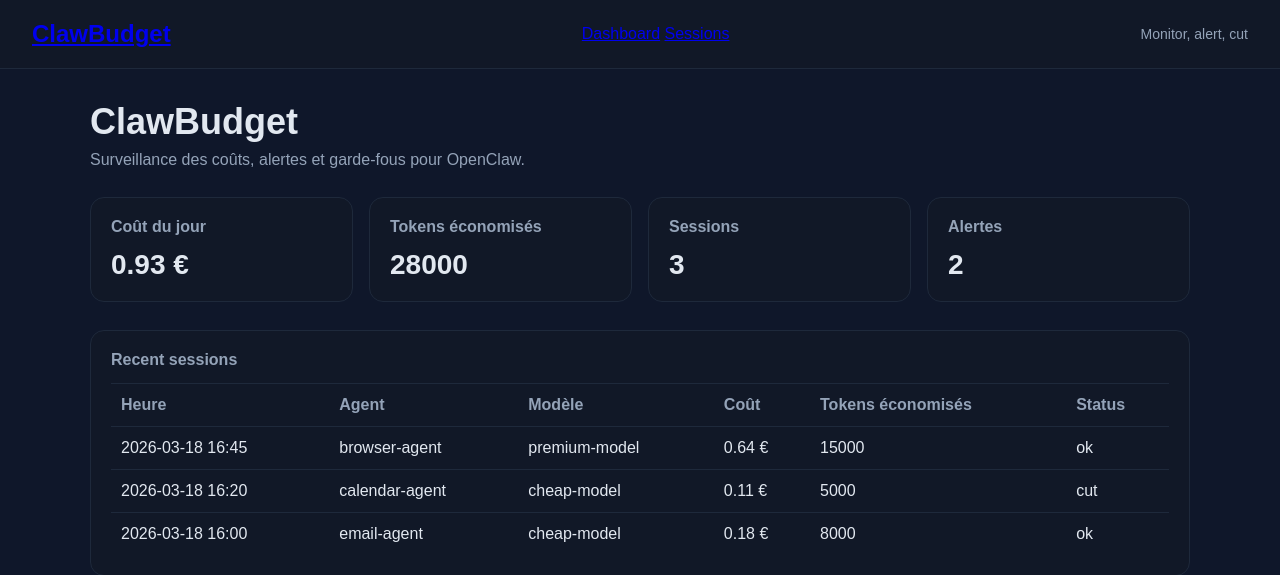
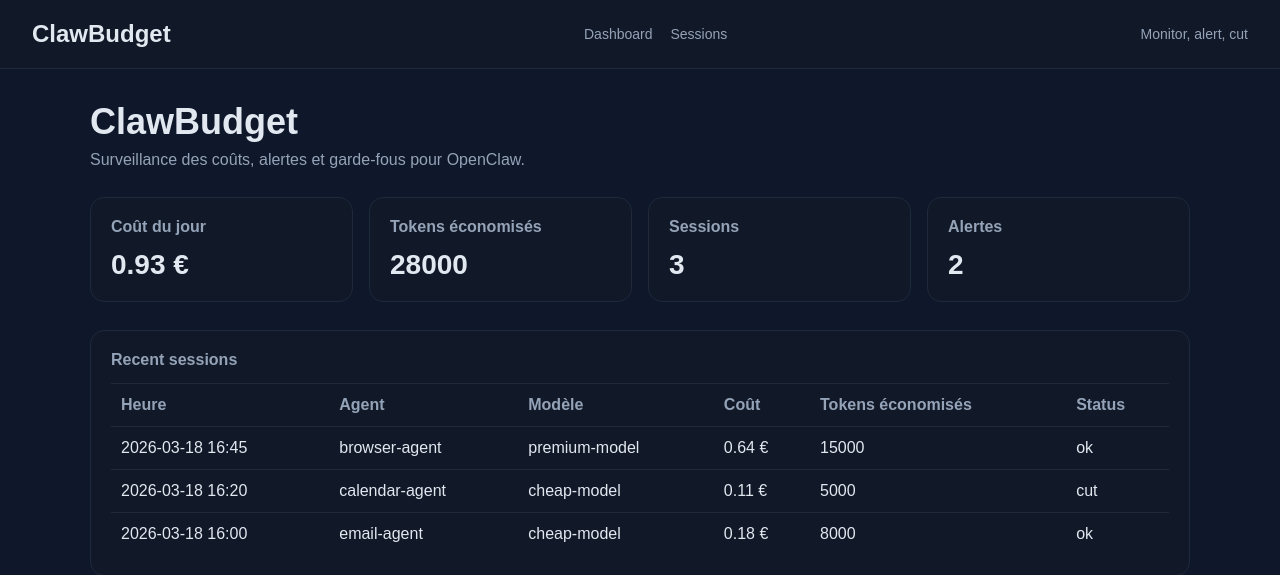
Before and after one commit to ravinromuald-png/clawbudget, a Flask app: page / in a window 1280 px wide. Shown: the top 575 px of the page. Run offline with Flask 3, Linux system fonts and the light colour scheme; data comes from the database, SQL or seed files in the repository.

Commit message:
Update app.css

```diff
--- a/app/static/app.css
+++ b/app/static/app.css
@@ -111,3 +111,23 @@ th {
     gap: 6px;
   }
 }
+.brand-link {
+  color: #e2e8f0;
+  text-decoration: none;
+}
+
+.nav-links {
+  display: flex;
+  gap: 18px;
+  align-items: center;
+}
+
+.nav-links a {
+  color: #94a3b8;
+  text-decoration: none;
+  font-size: 14px;
+}
+
+.nav-links a:hover {
+  color: #e2e8f0;
+}
```
